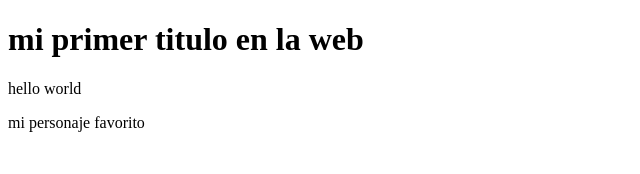
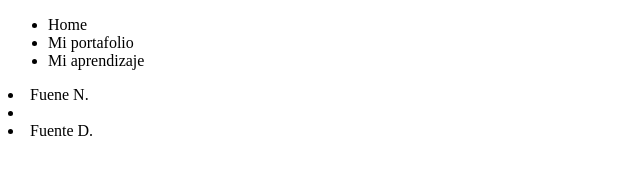
Before and after one commit to Kike977/MiSitioWeb, a plain HTML site: page index.html in a window 1280 px wide. Shown: the whole page, without its empty margins (0-640 px from the left). Drawn offline with Linux system fonts and the light colour scheme.

Commit message:
probando modificaciones

```diff
--- a/index.html
+++ b/index.html
@@ -5,11 +5,18 @@
         <meta charset="utf-8">
         </head>
         <body>
-            <h1>mi primer titulo en la web</h1>
-            <p>
-                hello world
-            </p>
-            <p>mi personaje favorito</p>
+           <div>
+            <nav>
+            <ul>
+                <li>Home</li>
+                <li>Mi portafolio</li>
+                <li>Mi aprendizaje</li>
+            </ul>
+            <li>Fuene N.<li>
+            <li>Fuente D.</li>
+            <ul>
+            </nav>
+           </div>
         </body>
     </head>
 </html>
```
